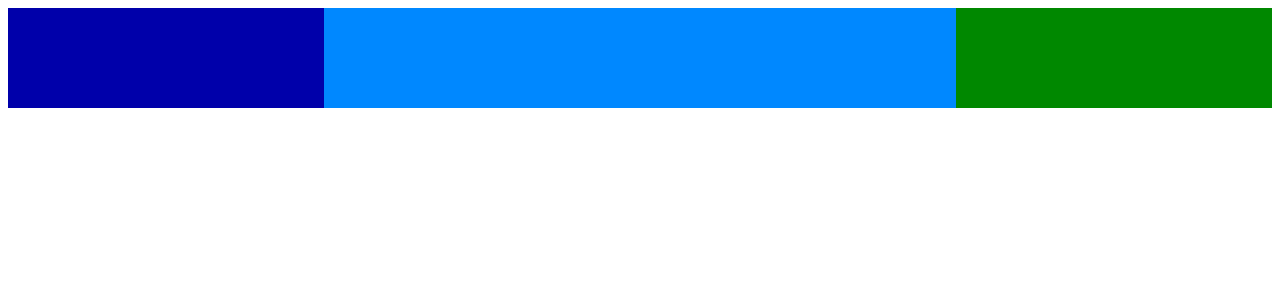
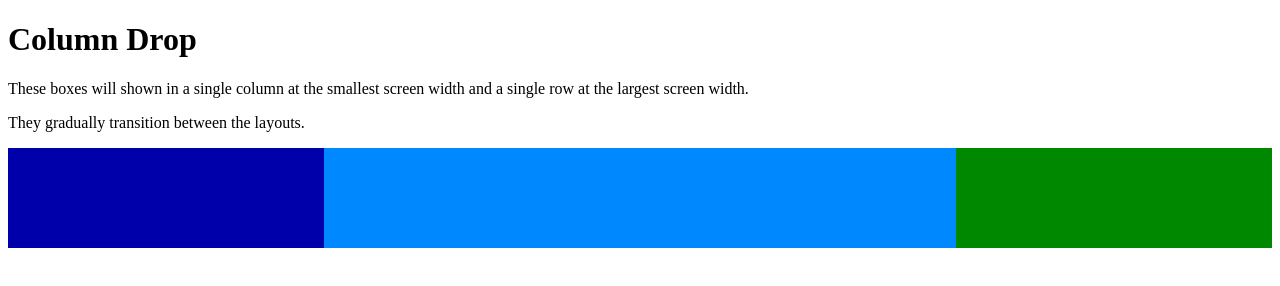
Before and after one commit to lee-chris/udacity_fsnd, a plain HTML site: page html_examples/common_responsive_patterns/column_drop.html in a window 1280 px wide. Drawn offline with Linux system fonts and the light colour scheme.

Commit message:
added description of the behavior

```diff
--- a/html_examples/common_responsive_patterns/column_drop.html
+++ b/html_examples/common_responsive_patterns/column_drop.html
@@ -24,6 +24,9 @@
     </style>
   </head>
   <body>
+    <h1>Column Drop</h1>
+    <p>These boxes will shown in a single column at the smallest screen width and a single row at the largest screen width.</p>
+    <p>They gradually transition between the layouts.</p>
     <div class="container">
   	<div class="box dark-blue"></div>
   	<div class="box light-blue"></div>
```
